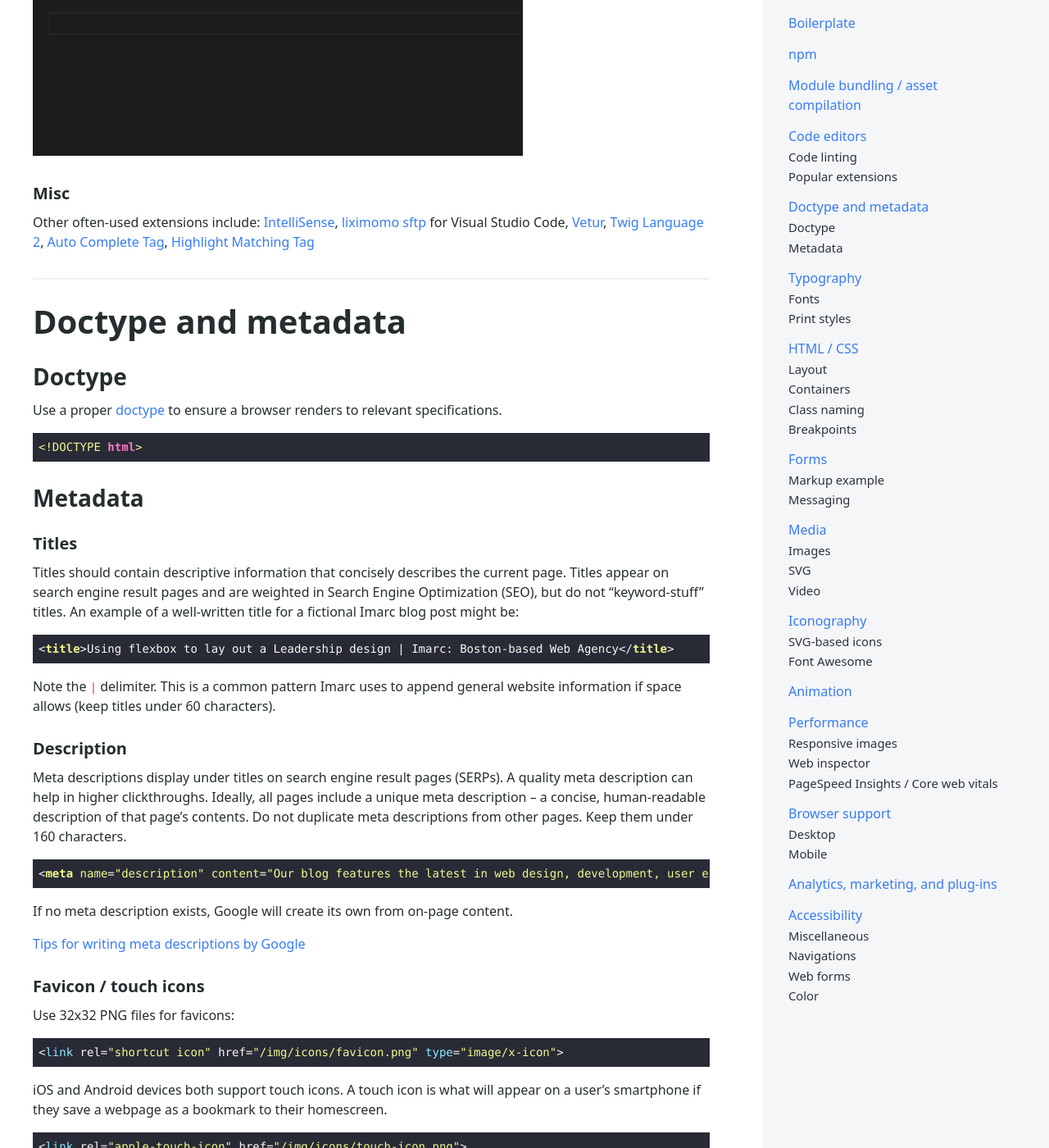
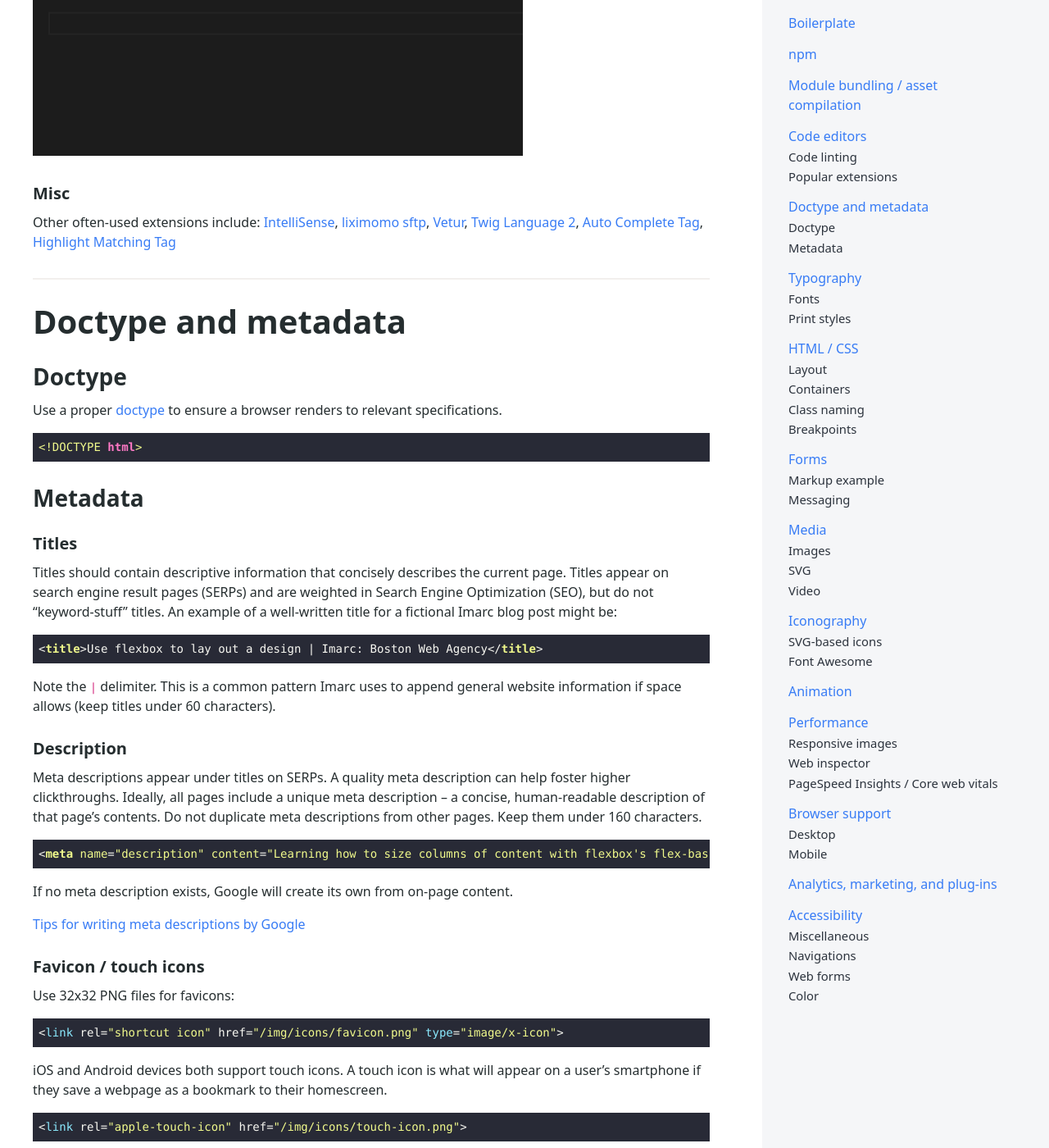
Before and after one commit to imarc/handbook, a Jekyll site: the page built from frontend.md, in a window 1280 px wide and 1400 px high, scrolled down 1867 px. Shown: the whole window at 82% size. Built offline with Jekyll 4.4.1, drawn with Linux system fonts in a browser that asks for light colours; nearby versions of some CDN libraries; some of the changed text lies outside the part shown.

Commit message:
Fixing typos

```diff
--- a/frontend.md
+++ b/frontend.md
@@ -26,7 +26,7 @@
 
 ### Code linting
 
-Code linting is automatic code-checking that reveals errors and/or stylistic issues. It helps maintain uniform code standards. Two popular linting tools we leverage are [ESLint](https://eslint.org/) for JavaScript and [Stylelint](https://stylelint.io/) for CSS. These are often integrated via node packages, allowing an engineer lint code via an npm script. However, dedicated code editor extensions/plugins can enhance linting even further.
+Code linting is automatic code-checking that reveals errors and/or stylistic issues. It helps maintain uniform code standards. Two popular linting tools we leverage are [ESLint](https://eslint.org/) for JavaScript and [Stylelint](https://stylelint.io/) for CSS. These are often integrated via node packages, allowing an engineer to lint code via an npm script. However, dedicated code editor extensions/plugins can enhance linting even further with features such as real-time feedback.
 
 #### ESLint
 
@@ -46,7 +46,7 @@
 
 #### Misc
 
-Other often-used extensions include: [IntelliSense](https://marketplace.visualstudio.com/items?itemName=Zignd.html-css-class-completion), [liximomo sftp](https://marketplace.visualstudio.com/items?itemName=liximomo.sftp) for Visual Studio Code, [Vetur](https://marketplace.visualstudio.com/items?itemName=octref.vetur), [Twig Language 2](https://marketplace.visualstudio.com/items?itemName=mblode.twig-language-2), [Auto Complete Tag](https://marketplace.visualstudio.com/items?itemName=formulahendry.auto-complete-tag), [Highlight Matching Tag](https://marketplace.visualstudio.com/items?itemName=vincaslt.highlight-matching-tag)
+Other often-used extensions include: [IntelliSense](https://marketplace.visualstudio.com/items?itemName=Zignd.html-css-class-completion), [liximomo sftp](https://marketplace.visualstudio.com/items?itemName=liximomo.sftp), [Vetur](https://marketplace.visualstudio.com/items?itemName=octref.vetur), [Twig Language 2](https://marketplace.visualstudio.com/items?itemName=mblode.twig-language-2), [Auto Complete Tag](https://marketplace.visualstudio.com/items?itemName=formulahendry.auto-complete-tag), [Highlight Matching Tag](https://marketplace.visualstudio.com/items?itemName=vincaslt.highlight-matching-tag)
 
 ## Doctype and metadata
 
@@ -60,17 +60,17 @@
 #### Titles
 
 Titles should contain descriptive information that concisely describes the current
-page. Titles appear on search engine result pages and are weighted in Search Engine Optimization (SEO), but do not "keyword-stuff" titles. An example of a well-written title for a fictional Imarc blog post might be:
+page. Titles appear on search engine result pages (SERPs) and are weighted in Search Engine Optimization (SEO), but do not "keyword-stuff" titles. An example of a well-written title for a fictional Imarc blog post might be:
 
-	<title>Using flexbox to lay out a Leadership design | Imarc: Boston-based Web Agency</title>
+	<title>Use flexbox to lay out a design | Imarc: Boston Web Agency</title>
 
 Note the `|` delimiter. This is a common pattern Imarc uses to append general website information if space allows (keep titles under 60 characters).
 
 #### Description
 
-Meta descriptions display under titles on search engine result pages (SERPs). A quality meta description can help in higher clickthroughs. Ideally, all pages include a unique meta description – a concise, human-readable description of that page’s contents. Do not duplicate meta descriptions from other pages. Keep them under 160 characters.
+Meta descriptions appear under titles on SERPs. A quality meta description can help foster higher clickthroughs. Ideally, all pages include a unique meta description – a concise, human-readable description of that page’s contents. Do not duplicate meta descriptions from other pages. Keep them under 160 characters.
 
-	<meta name="description" content="Our blog features the latest in web design, development, user experience and marketing." />
+	<meta name="description" content="Learning how to size columns of content with flexbox's flex-basis property help a lot when laying out a web page design." />
 
 If no meta description exists, Google will create its own from on-page content.
 
@@ -108,7 +108,7 @@
 
 #### Viewport
 
-Ensure a device’s viewport is set to device-width, which is the width of the screen in CSS pixels at a scale of 100%:
+Ensure a device’s viewport is set to `device-width`, which is the width of the screen in CSS pixels at a scale of 100%:
 
 	<meta name="viewport" content="width=device-width, initial-scale=1">
 
@@ -130,7 +130,7 @@
         font-size: 125%; // (125/100) * 16px = 20px
     }
 
-Your project’s root font-size would now be 20px. 1.5rem would be 30px.
+Your project’s `:root` font-size would now be 20px. 1.5rem would be 30px.
 
 #### Stacks
 
@@ -305,7 +305,7 @@
 
 #### Compression
 
-Whenever you export images, use image compression software. Compression reduces file size which in terms helps site performance. [ImageOptim](https://imageoptim.com/) is a client that is used by much of the Imarc team.
+Whenever you export images, use image compression software. Compression reduces file size which in turn helps site performance. [ImageOptim](https://imageoptim.com/) is a client used at Imarc.
 
 ### SVG
 
```
